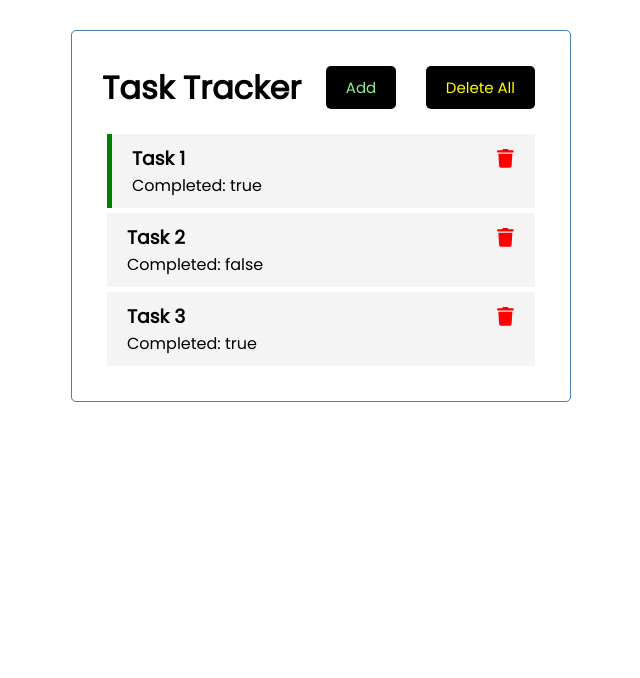
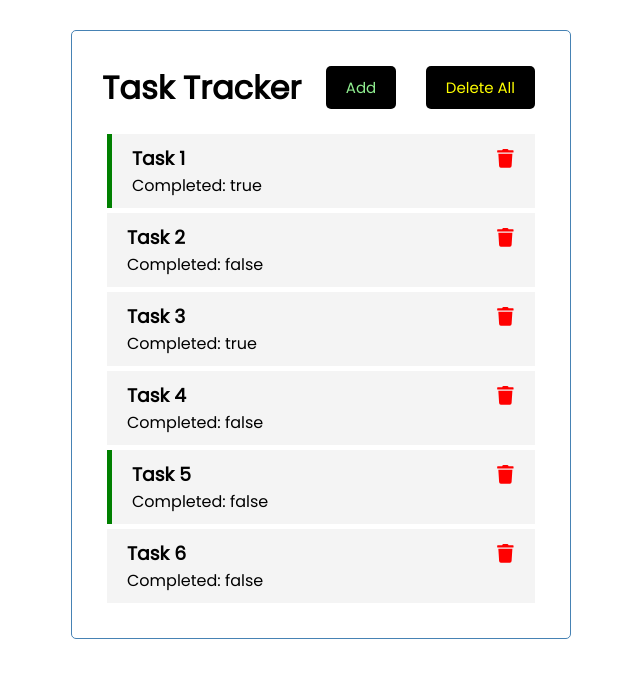
Before and after one commit to ritzy192/Task-Tracker-React-App, a React (Create React App) app: page / in a window 1280 px wide. Shown: the top 678 px of the page, without its empty margins (319-959 px from the left). Built offline with nearby package versions, Linux system fonts and the light colour scheme; data requests are answered from the project's data file.

Commit message:
implemented Add Task API

```diff
--- a/db.json
+++ b/db.json
@@ -20,6 +20,24 @@
       "description": "This is task 3",
       "completed": true,
       "reminder": false
+    },
+    {
+      "title": "Task 4",
+      "reminder": false,
+      "completed": false,
+      "id": "J5HA6nn"
+    },
+    {
+      "title": "Task 5",
+      "reminder": true,
+      "completed": false,
+      "id": "YcYRZdb"
+    },
+    {
+      "title": "Task 6",
+      "reminder": false,
+      "completed": false,
+      "id": "5oOeF3m"
     }
   ]
 }
--- a/src/App.js
+++ b/src/App.js
@@ -37,11 +37,16 @@
       )
     }
     //Add Task
-    const addTask = (task) =>{
-      console.log(task)
-      const id = Math.floor(Math.random() * 10000) + 1
-      const newTask = {id,...task}
-      setTasks([...tasks,newTask])
+    const addTask = async (task) =>{
+      const res = await fetch(`http://localhost:5000/tasks`,{
+        method: 'POST',
+        headers:{
+          'Content-type': 'application/json'
+        },
+        body: JSON.stringify(task)
+      })
+      const data = await res.json()
+      setTasks([...tasks, data])
     }
     //Delete All Tasks
     const deleteAllTasks = () =>{
```
